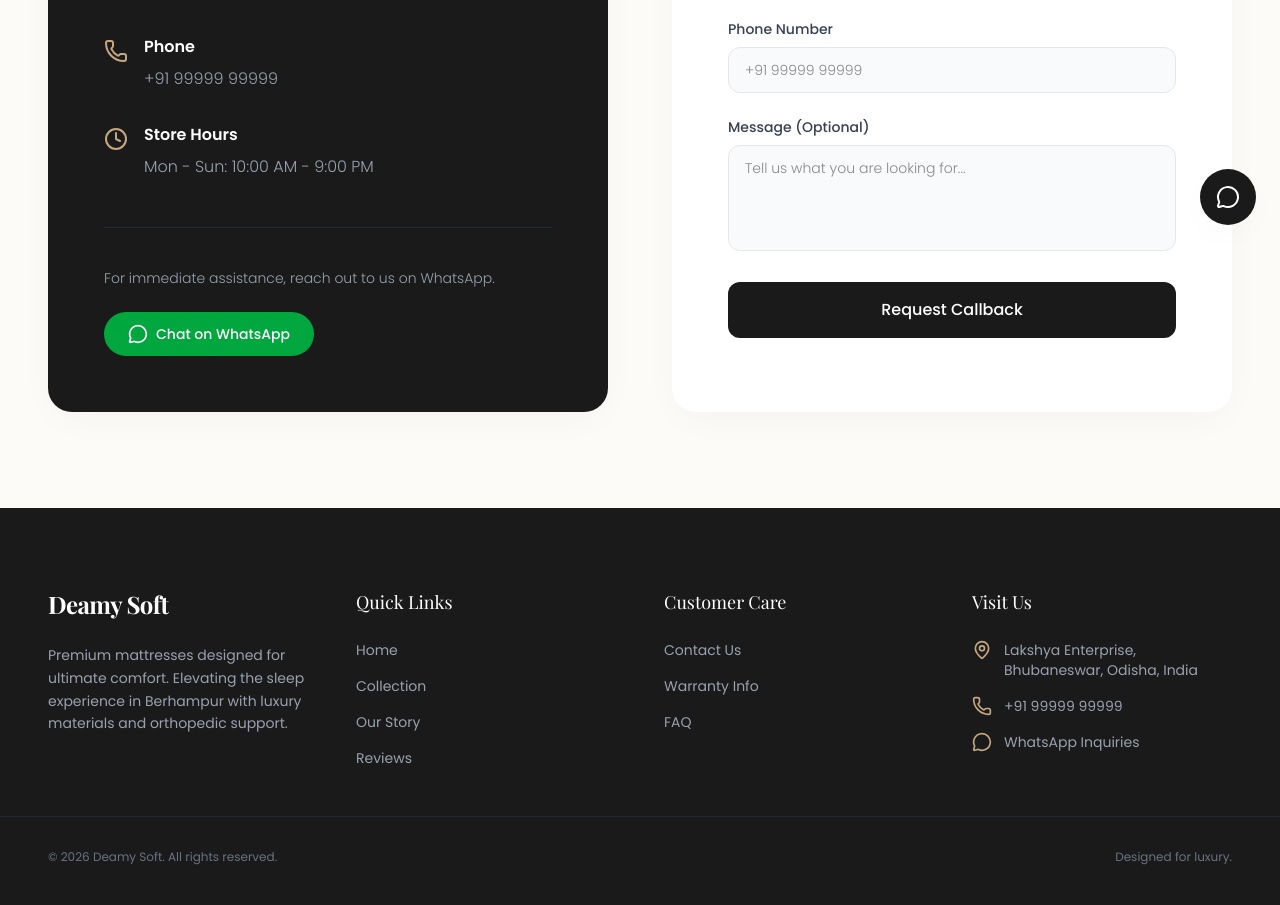
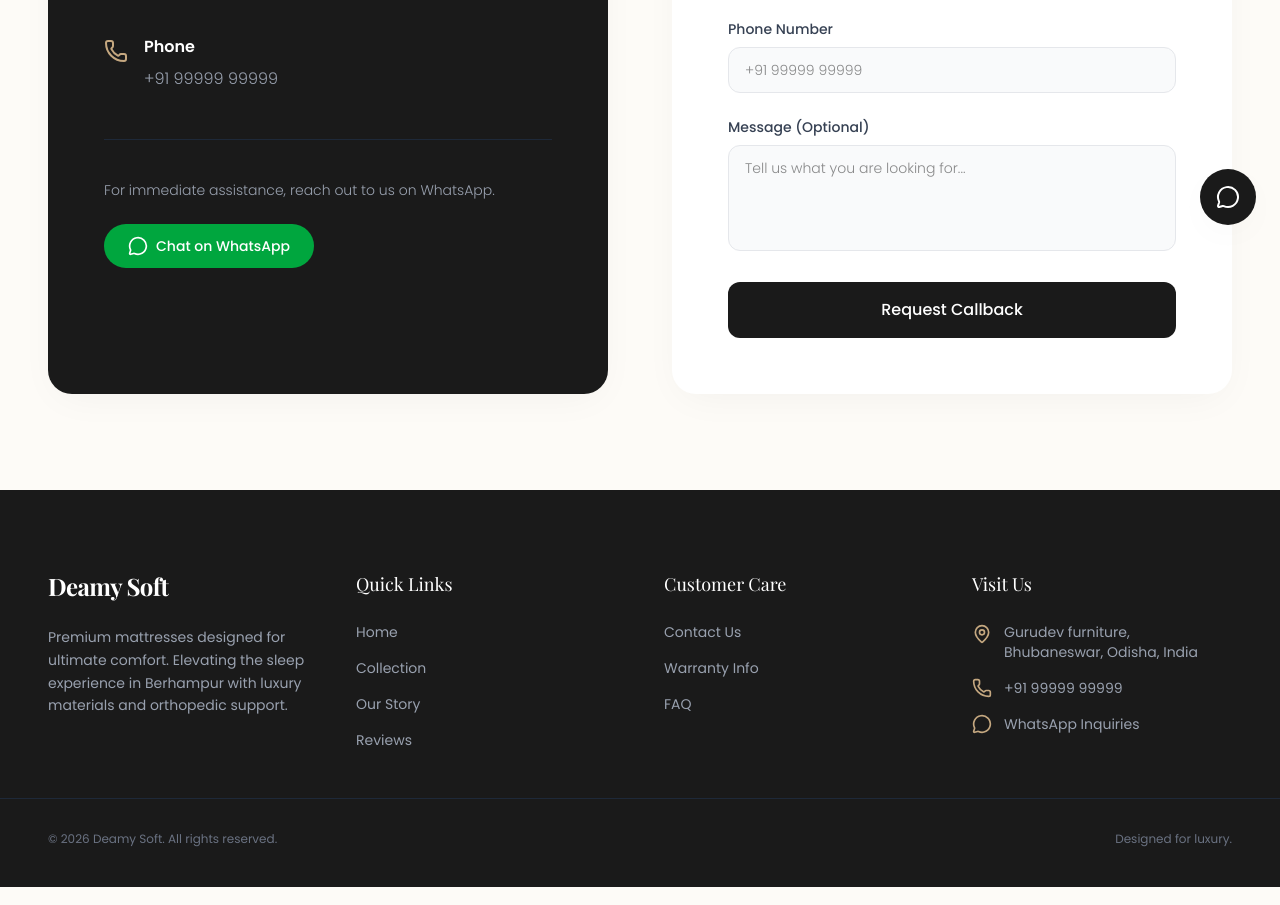
Before and after one commit to abhi-vasireddy/Royale-Sleepy-google, a React (Vite) app: page /contact in a window 1280 px wide. Shown: the part 551-1456 px from the top of the page. Built offline with nearby package versions, Linux system fonts and the light colour scheme; a web font is replaced by a local one.

Commit message:
Added new files and updated features

```diff
--- a/src/components/layout/Footer.tsx
+++ b/src/components/layout/Footer.tsx
@@ -1,8 +1,11 @@
 import React from 'react';
 import { Link } from 'react-router-dom';
-import { MapPin, Phone, MessageCircle, Instagram, Facebook } from 'lucide-react';
+import { MapPin, Phone, MessageCircle } from 'lucide-react';
 
 export default function Footer() {
+  // Your exact Google Maps location link
+  const googleMapsUrl = "https://maps.app.goo.gl/FVhiW8tU1RpCmvHr6";
+
   return (
     <footer className="bg-brand-dark text-white pt-20 pb-10">
       <div className="container mx-auto px-6 lg:px-12 grid grid-cols-1 md:grid-cols-4 gap-12 border-b border-gray-800 pb-12">
@@ -37,9 +40,17 @@ export default function Footer() {
         <div>
           <h4 className="font-serif text-lg mb-6">Visit Us</h4>
           <ul className="space-y-4 text-sm text-gray-400">
-            <li className="flex gap-3">
-              <MapPin className="w-5 h-5 text-brand-gold shrink-0" />
-              <span>Lakshya Enterprise, <br/>Bhubaneswar, Odisha, India</span>
+            {/* The address link now opens your exact location in a new tab smoothly */}
+            <li>
+              <a
+                href={googleMapsUrl}
+                target="_blank"
+                rel="noopener noreferrer"
+                className="flex gap-3 hover:text-brand-gold transition-colors group"
+              >
+                <MapPin className="w-5 h-5 text-brand-gold shrink-0 mt-0.5 group-hover:scale-105 transition-transform" />
+                <span>Gurudev furniture, <br/>Bhubaneswar, Odisha, India</span>
+              </a>
             </li>
             <li className="flex gap-3 items-center">
               <Phone className="w-5 h-5 text-brand-gold shrink-0" />
--- a/src/pages/Contact.tsx
+++ b/src/pages/Contact.tsx
@@ -7,6 +7,7 @@ import { db } from '../lib/firebase';
 export default function Contact() {
   const [formData, setFormData] = useState({ name: '', phone: '', message: '' });
   const [status, setStatus] = useState<'idle' | 'submitting' | 'success' | 'error'>('idle');
+  const googleMapsUrl = "https://maps.app.goo.gl/FVhiW8tU1RpCmvHr6";
 
   const handleSubmit = async (e: React.FormEvent) => {
     e.preventDefault();
@@ -29,7 +30,7 @@ export default function Contact() {
     <div className="bg-brand-cream min-h-screen pt-32 pb-24">
       <div className="container mx-auto px-6 lg:px-12">
         <div className="text-center max-w-2xl mx-auto mb-16">
-          <h1 className="text-4xl md:text-5xl font-serif mb-6">Visit Our Showroom</h1>
+          <h1 className="text-4xl md:text-5xl font-serif mb-6">Visit Our Store</h1>
           <p className="text-gray-600 text-lg font-light">
             Experience the Deamy Soft comfort in person, or get in touch with our sleep experts online.
           </p>
@@ -46,16 +47,24 @@ export default function Contact() {
             <h3 className="font-serif text-3xl mb-8">Contact Information</h3>
 
             <div className="space-y-8">
-              <div className="flex gap-4">
-                <MapPin className="w-6 h-6 text-brand-gold shrink-0 mt-1" />
+              {/* Wrapped the location box inside an external target redirect link layout */}
               <div>
-                  <h4 className="font-semibold mb-2">Our Location</h4>
-                  <p className="text-gray-400 font-light leading-relaxed">
+                <a
+                  href={googleMapsUrl}
+                  target="_blank"
+                  rel="noopener noreferrer"
+                  className="flex gap-4 group hover:text-brand-gold transition-colors text-left"
+                >
+                  <MapPin className="w-6 h-6 text-brand-gold shrink-0 mt-1 group-hover:scale-105 transition-transform" />
+                  <div>
+                    <h4 className="font-semibold mb-2 text-white">Our Location</h4>
+                    <p className="text-gray-400 font-light leading-relaxed group-hover:text-brand-gold/80 transition-colors">
                       123 Luxury Avenue,<br/>
                       Near City Center, Bhubaneswar,<br/>
                       Odisha, India - 760001
                     </p>
                   </div>
+                </a>
               </div>
 
               <div className="flex gap-4">
@@ -63,14 +72,6 @@ export default function Contact() {
                 <div>
                   <h4 className="font-semibold mb-2">Phone</h4>
                   <p className="text-gray-400 font-light">+91 99999 99999</p>
-                </div>
-              </div>
-
-              <div className="flex gap-4">
-                <Clock className="w-6 h-6 text-brand-gold shrink-0 mt-1" />
-                <div>
-                  <h4 className="font-semibold mb-2">Store Hours</h4>
-                  <p className="text-gray-400 font-light">Mon - Sun: 10:00 AM - 9:00 PM</p>
                 </div>
               </div>
             </div>
```
Lines whose indentation alone changed are shown as unchanged.
